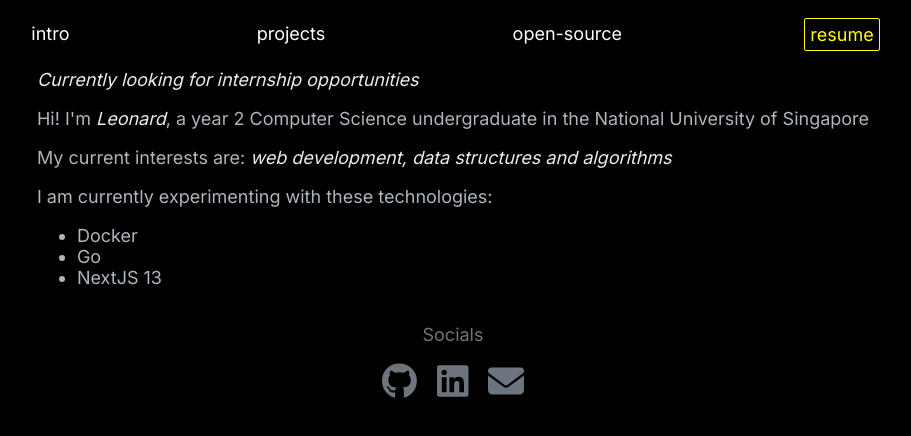
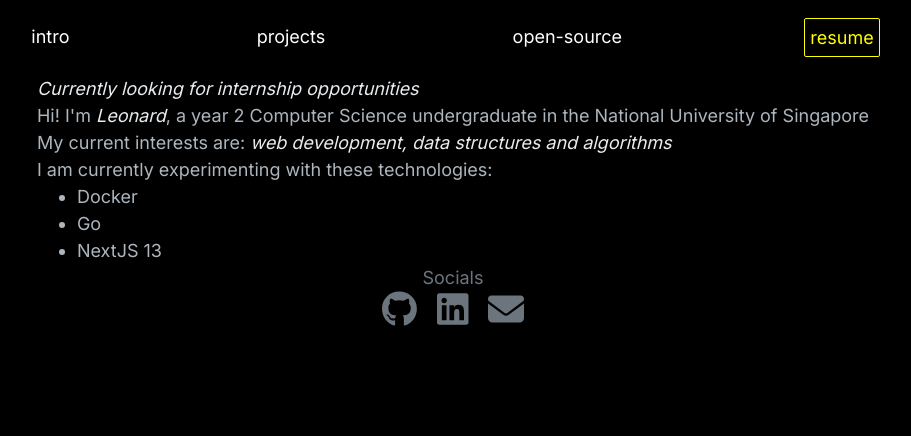
Before and after one commit to LeonardYam/personal-portfolio, a Next.js app: page / in a window 1280 px wide. Shown: the top 436 px of the page, without its empty margins (187-1098 px from the left). Built offline with nearby package versions, Linux system fonts and the light colour scheme.

Commit message:
fix: include a CSS reset in the global.css stylesheet

```diff
--- a/src/app/global.css
+++ b/src/app/global.css
@@ -1,3 +1,33 @@
+/*
+  Josh's Custom CSS Reset
+  https://www.joshwcomeau.com/css/custom-css-reset/
+*/
+*, *::before, *::after {
+    box-sizing: border-box;
+}
+* {
+    margin: 0;
+}
+body {
+    line-height: 1.5;
+    -webkit-font-smoothing: antialiased;
+}
+img, picture, video, canvas, svg {
+    display: block;
+    max-width: 100%;
+}
+input, button, textarea, select {
+    font: inherit;
+}
+p, h1, h2, h3, h4, h5, h6 {
+    overflow-wrap: break-word;
+}
+#root, #__next {
+    isolation: isolate;
+}
+
+/* Global styles */
+
 body {
     background-color: black;
     color: #ADB5BD;
```
